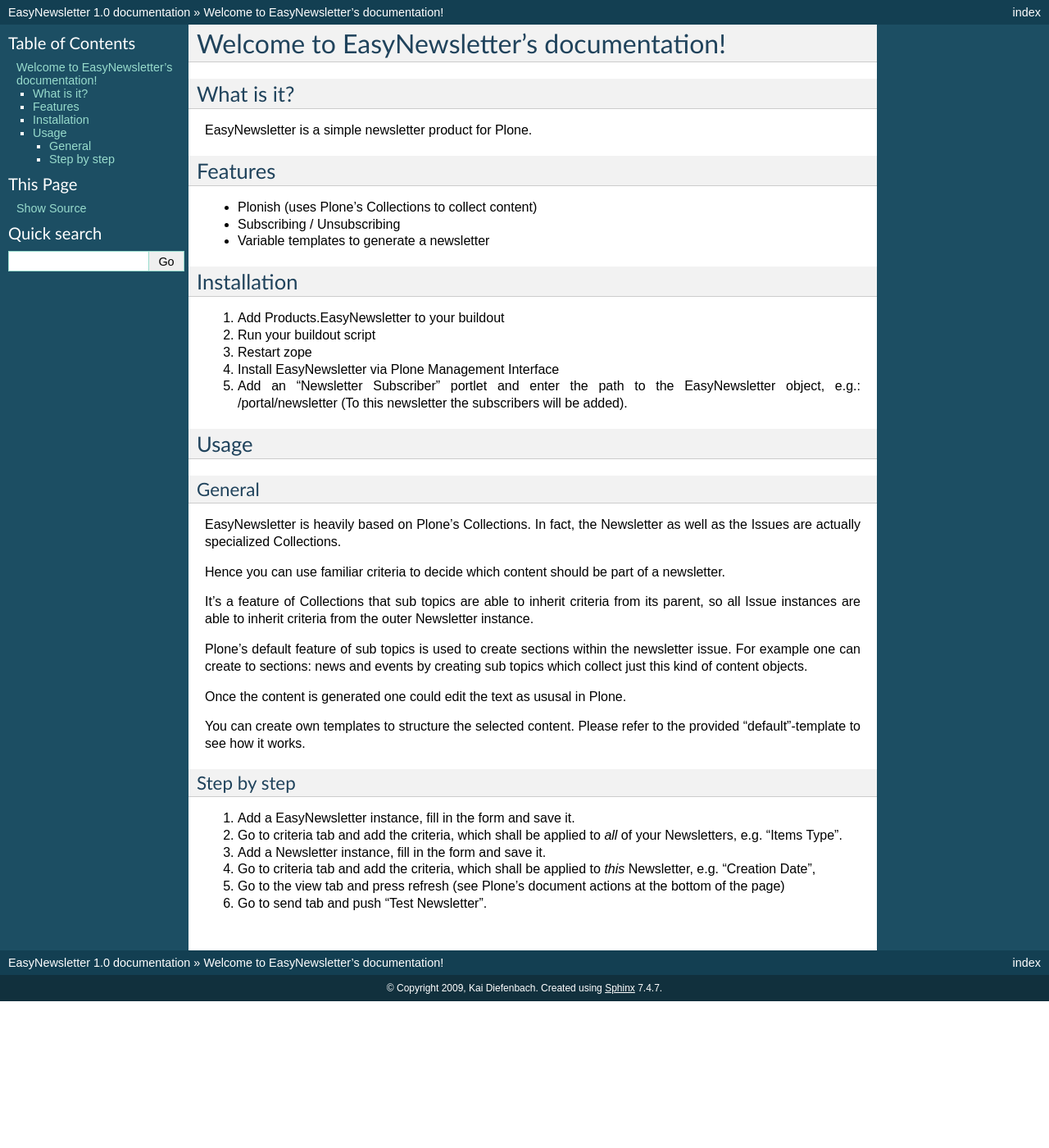
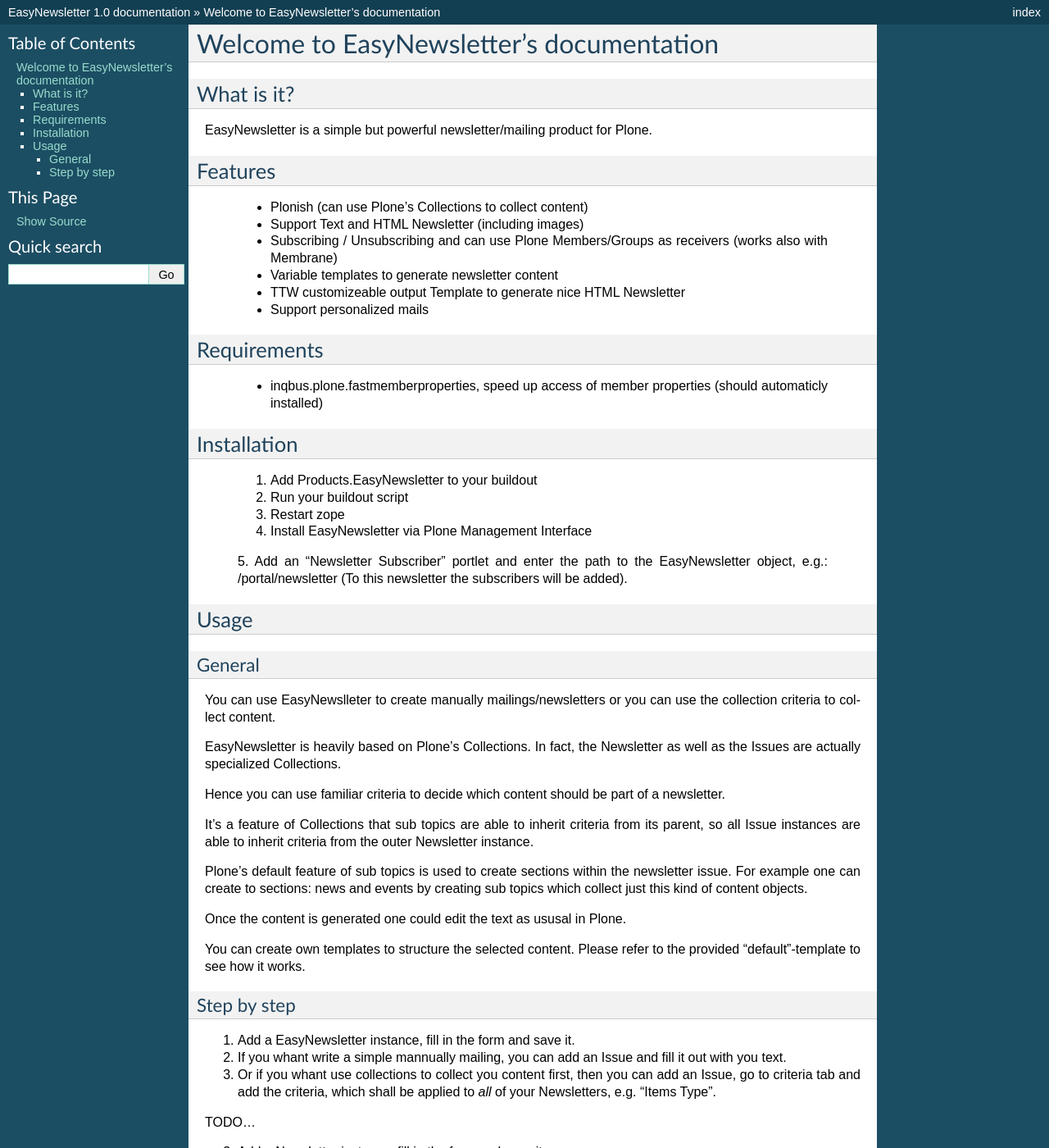
Before and after one commit to collective/Products.EasyNewsletter, a Sphinx documentation site: the page built from docs/index.rst, in a window 1280 px wide and 1400 px high. Shown: the whole window at 82% size. Built offline with Sphinx 7.4.7, drawn with Linux system fonts in a browser that asks for light colours; some of the changed text lies outside the part shown.

```diff
--- a/Products/EasyNewsletter/version.txt
+++ b/Products/EasyNewsletter/version.txt
@@ -1 +1 @@
-1.0b3
+2.0b2
--- a/docs/conf.py
+++ b/docs/conf.py
@@ -38,7 +38,7 @@ master_doc = 'index'
 
 # General information about the project.
 project = u'EasyNewsletter'
-copyright = u'2009, Kai Diefenbach'
+copyright = u'2009 - 2010, Kai Diefenbach and the Plone community'
 
 # The version info for the project you're documenting, acts as replacement for
 # |version| and |release|, also used in various other places throughout the
--- a/docs/index.rst
+++ b/docs/index.rst
@@ -1,41 +1,56 @@
-==========================================
-Welcome to EasyNewsletter's documentation!
-==========================================
+=========================================
+Welcome to EasyNewsletter's documentation
+=========================================
 
 What is it?
 ===========
 
-EasyNewsletter is a simple newsletter product for Plone.
+EasyNewsletter is a simple but powerful newsletter/mailing product for Plone.
 
 Features
 ========
 
-- Plonish (uses Plone's Collections to collect content)
+    - Plonish (can use Plone's Collections to collect content)
 
-- Subscribing / Unsubscribing
+    - Support Text and HTML Newsletter (including images)
 
-- Variable templates to generate a newsletter
+    - Subscribing / Unsubscribing and can use Plone Members/Groups as receivers (works also with Membrane)
+
+    - Variable templates to generate newsletter content
+
+    - TTW customizeable output Template to generate nice HTML Newsletter
+
+    - Support personalized mails
+
+Requirements
+============
+
+    - inqbus.plone.fastmemberproperties, speed up access of member properties (should automaticly installed)
+
 
 Installation
 ============
 
-1. Add Products.EasyNewsletter to your buildout
+    1. Add Products.EasyNewsletter to your buildout
 
-2. Run your buildout script
+    2. Run your buildout script
 
-3. Restart zope
+    3. Restart zope
 
-4. Install EasyNewsletter via Plone Management Interface
+    4. Install EasyNewsletter via Plone Management Interface
 
-5. Add an "Newsletter Subscriber" portlet and enter the path to the
-   EasyNewsletter object, e.g.: /portal/newsletter (To this newsletter the
-   subscribers will be added).
+    5. Add an "Newsletter Subscriber" portlet and enter the path to the
+    EasyNewsletter object, e.g.: /portal/newsletter (To this newsletter the
+    subscribers will be added).
 
 Usage
 =====
 
 General
 -------
+You can use EasyNewslleter to create manually mailings/newsletters
+or you can use the collection criteria to collect content.
+
 EasyNewsletter is heavily based on Plone's Collections. In fact, the
 Newsletter as well as the Issues are actually specialized Collections.
 
@@ -60,8 +75,14 @@ Step by step
 
 1. Add a EasyNewsletter instance, fill in the form and save it.
 
-2. Go to criteria tab and add the criteria, which shall be applied to *all* of
+2. If you whant write a simple mannually mailing, you can add an Issue and fill it out with you text.
+
+3. Or if you whant use collections to collect you content first, then you can add an Issue,
+   go to criteria tab and add the criteria, which shall be applied to *all* of
    your Newsletters, e.g. "Items Type".
+
+TODO...
+
 
 3. Add a Newsletter instance, fill in the form and save it.
 
```
Also changed, not shown: README.txt (+49 -7 lines), setup.py (+4 -4 lines), 1 other file.
